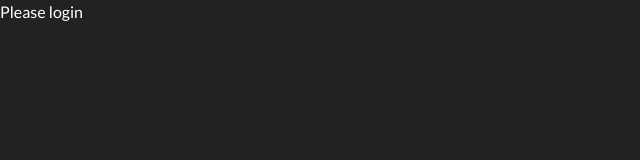
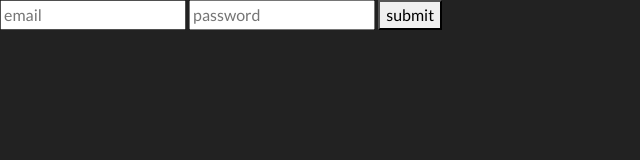
Before and after one commit to GurveerSohal/TrackIt, a website with bundled scripts: page client/public/login.html in a window 1280 px wide. Shown: the whole page, without its empty margins (0-640 px from the left). Built offline with nearby package versions, Linux system fonts and the light colour scheme.

Commit message:
login setup

```diff
--- a/client/public/login.html
+++ b/client/public/login.html
@@ -5,8 +5,13 @@
     <meta name="viewport" content="width=device-width, initial-scale=1.0">
     <title>Document</title>
     <script type="module" src="../app.ts"></script>
+    <script type="module" src="../scripts/login.ts"></script>
 </head>
 <body>
-    <p>Please login</p>
+    <form id="login-form">
+        <input type="text" placeholder="email">
+        <input type="text" placeholder="password">
+        <button type="submit">submit</button>
+    </form>
 </body>
 </html>
--- /dev/null
+++ b/client/scripts/login.ts
@@ -0,0 +1,7 @@
+function loginUser(event) {
+    event.preventDefault()
+    alert('now logged in')
+}
+
+const form = document.getElementById('login-form')
+form?.addEventListener("submit", loginUser)
```
